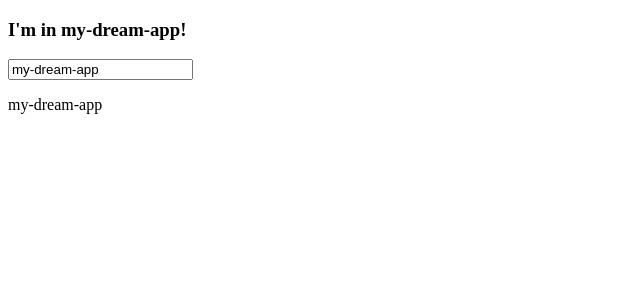
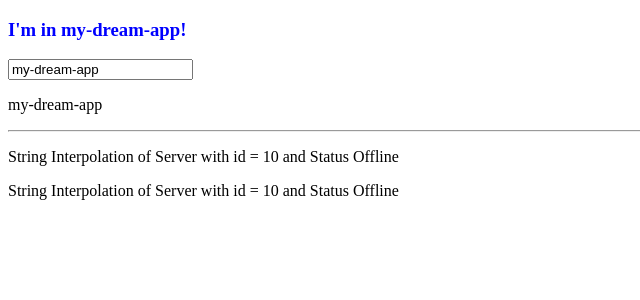
Before and after one commit to nilgupta/angularPractice, an Angular app: page / in a window 1280 px wide. Shown: the top 300 px of the page, without its empty margins (0-640 px from the left). Built offline with nearby package versions, Linux system fonts and the light colour scheme.

Commit message:
creating server and servers component

```diff
--- a/src/app/app.component.css
+++ b/src/app/app.component.css
@@ -0,0 +1,3 @@
+h3{
+  color: blue;
+}
--- a/src/app/app.component.html
+++ b/src/app/app.component.html
@@ -1,3 +1,11 @@
-<h3>I'm in {{name}}!</h3>
-<input type="text" [(ngModel)]="name">
-<p>{{name}}</p>
+<div class="container">
+    <div class="row">
+        <div class="col-xs-12">
+            <h3>I'm in {{name}}!</h3>
+            <input type="text" [(ngModel)]="name">
+            <p>{{name}}</p>
+            <hr>
+            <app-servers></app-servers>
+        </div>
+    </div>
+</div>
--- a/src/app/app.module.ts
+++ b/src/app/app.module.ts
@@ -2,9 +2,13 @@
 import { BrowserModule } from '@angular/platform-browser';
 import { AppComponent } from './app.component';
 import { FormsModule } from "@angular/forms";
+import { ServerComponent } from './server/server.component';
+import { ServersComponent } from './servers/servers.component';
 @NgModule({
   declarations: [
-    AppComponent
+    AppComponent,
+    ServerComponent,
+    ServersComponent
   ],
   imports: [
     BrowserModule,
--- /dev/null
+++ b/src/app/server/server.component.html
@@ -0,0 +1 @@
+<p>String Interpolation of {{ 'Server' }} with id = {{ serverID }} and Status {{ getServerStatus() }}</p>
--- /dev/null
+++ b/src/app/server/server.component.ts
@@ -0,0 +1,14 @@
+import { Component } from "@angular/core";
+
+@Component({
+    selector:'app-server',
+    templateUrl: './server.component.html'
+})
+export class ServerComponent{
+serverID:number = 10;
+serverStatus:string = 'Offline';
+
+getServerStatus(){
+    return this.serverStatus;
+}
+}
--- /dev/null
+++ b/src/app/servers/servers.component.html
@@ -0,0 +1,2 @@
+<app-server></app-server>
+<app-server></app-server>
--- /dev/null
+++ b/src/app/servers/servers.component.ts
@@ -0,0 +1,15 @@
+import { Component, OnInit } from '@angular/core';
+
+@Component({
+  selector: 'app-servers',
+  templateUrl: './servers.component.html',
+  styleUrls: ['./servers.component.css']
+})
+export class ServersComponent implements OnInit {
+
+  constructor() { }
+
+  ngOnInit(): void {
+  }
+
+}
```
Also changed, not shown: src/app/servers/servers.component.css (added), 1 other file (tests, documents, lock files or other folders).
